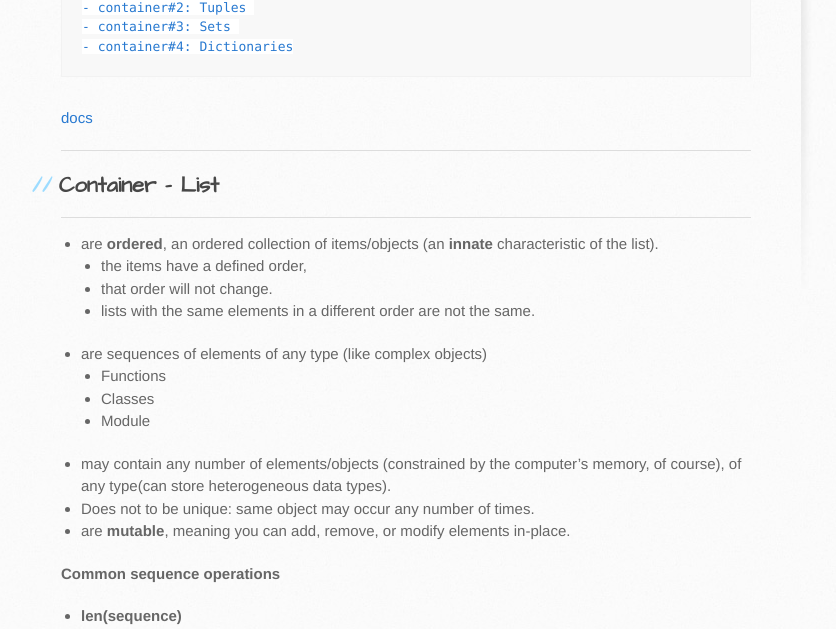
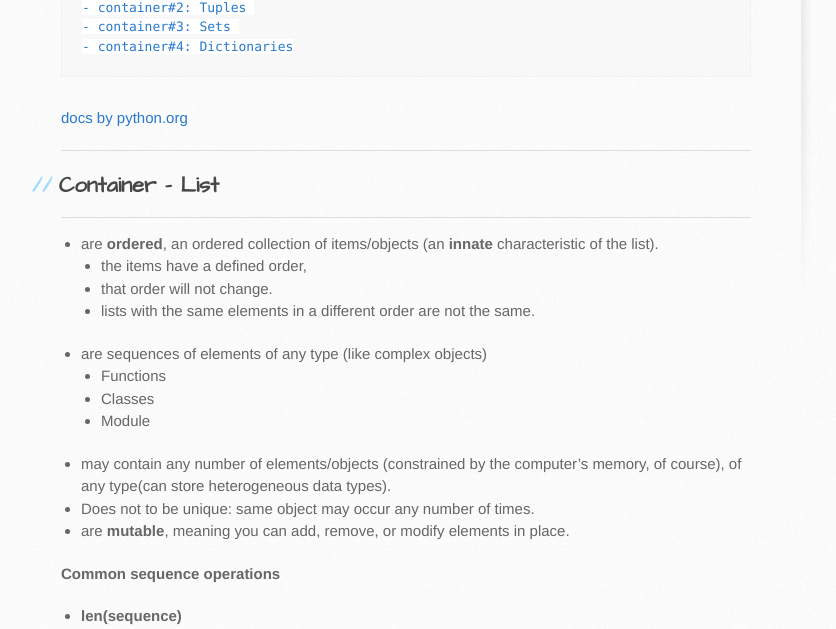
Before and after one commit to trumpfheller/trumpfheller.github.io, a Jekyll site: the page built from python/datastructure.md, in a window 1280 px wide and 900 px high, scrolled down 285 px. Shown: the part 151-780 px from the top of the window, without its empty margins (99-935 px from the left). Built offline with Jekyll 4.4.1, drawn with Linux system fonts in a browser that asks for light colours.

Commit message:
Update datastructure.md

```diff
--- a/python/datastructure.md
+++ b/python/datastructure.md
@@ -14,7 +14,7 @@ layout: default
     - container#3: Sets
     - container#4: Dictionaries
 
-[docs](https://docs.python.org/3/tutorial/datastructures.html)
+[docs by python.org](https://docs.python.org/3/tutorial/datastructures.html)
 
 
 ***
@@ -31,7 +31,7 @@ layout: default
     - Module
 - may contain any number of elements/objects (constrained by the computer’s memory, of course), of any type(can store heterogeneous data types).
 - Does not to be unique: same object may occur any number of times.
-- are **mutable**, meaning you can add, remove, or modify elements in-place.
+- are **mutable**, meaning you can add, remove, or modify elements in place.
 
 **Common sequence operations**
 * **len(sequence)**
```
